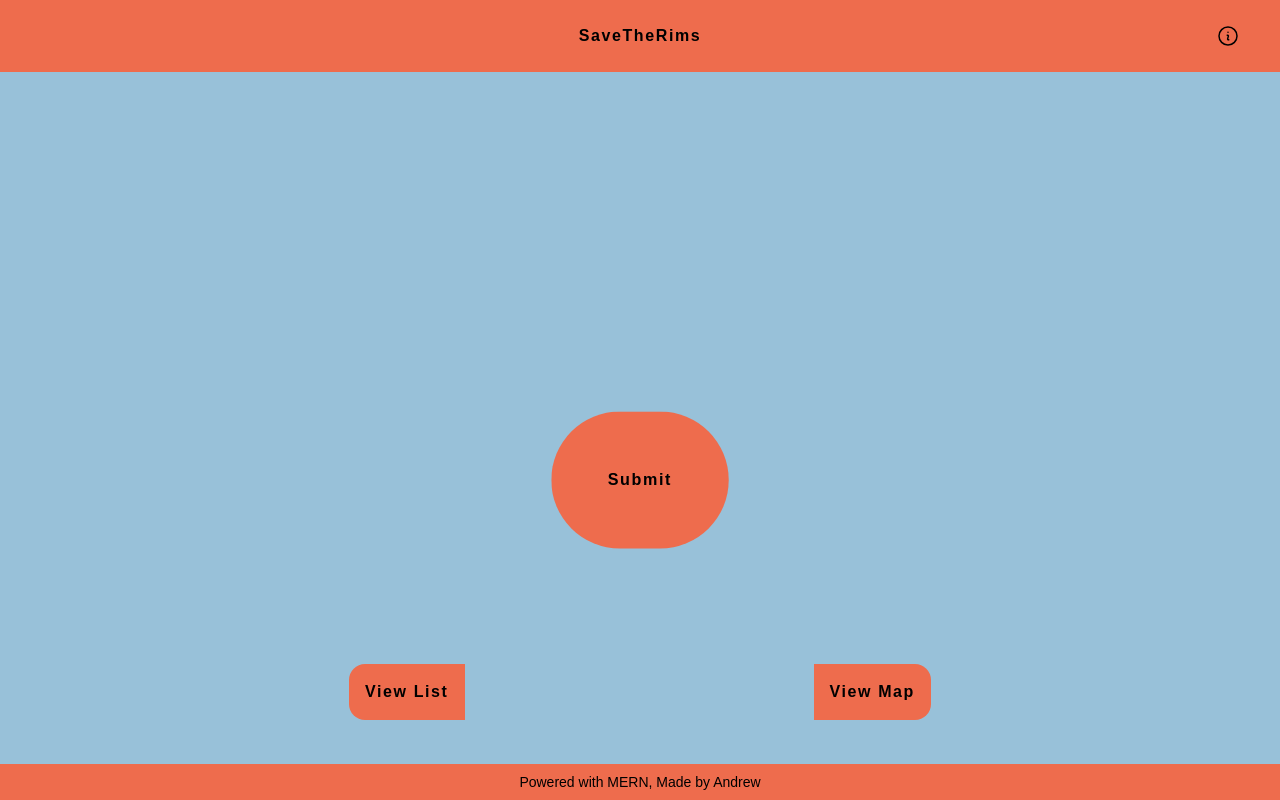
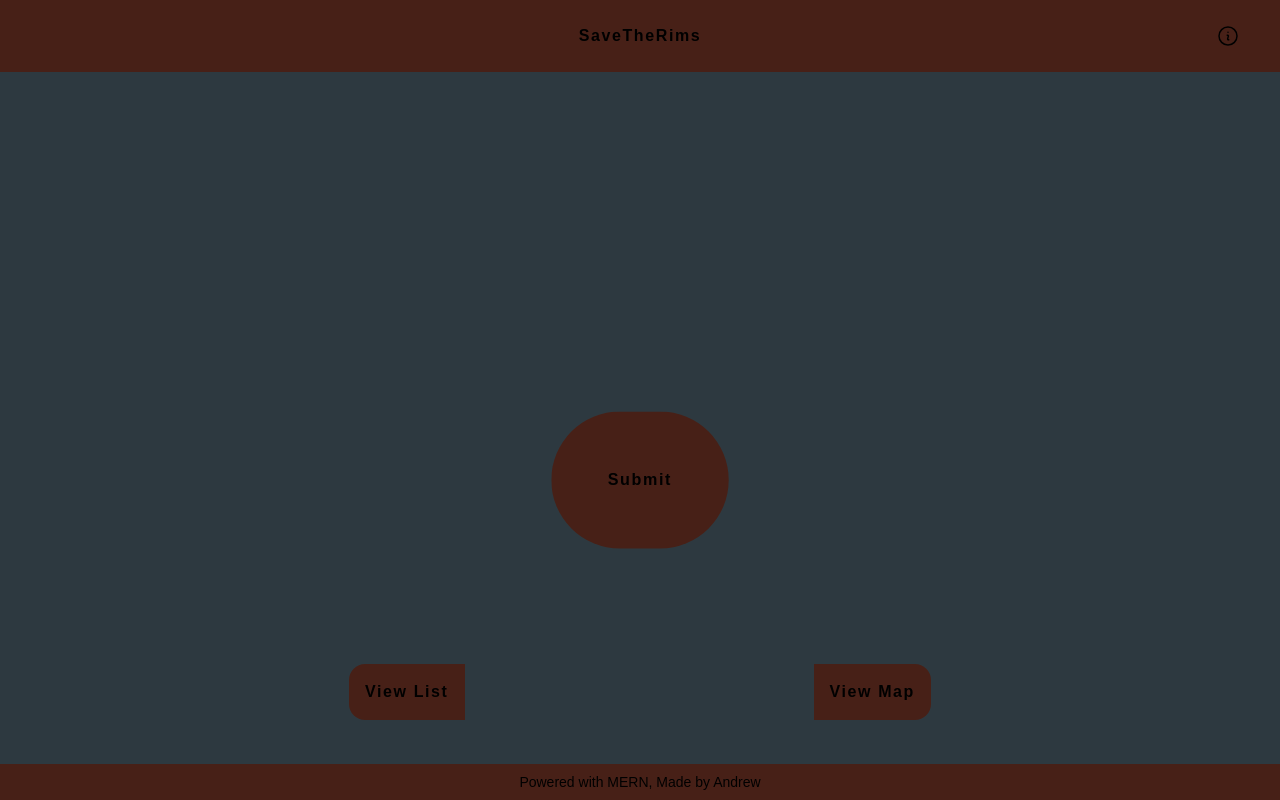
Before and after one commit to asaganda/savetherims_frontend, a React (Create React App) app: page / in a window 1280 px wide. Built offline with nearby package versions, Linux system fonts and the light colour scheme; no server answers.

Commit message:
add gray opacity when screen 500px min width

```diff
--- a/public/index.html
+++ b/public/index.html
@@ -28,6 +28,7 @@
   </head>
   <body class="bg-light_gray">
     <noscript>You need to enable JavaScript to run this app.</noscript>
+    <div class="no-desktop"></div>
     <div id="root"></div>
     <!--
       This HTML file is a template.
--- a/src/App.css
+++ b/src/App.css
@@ -53,3 +53,13 @@ body {
   50% { transform: scale(1.1); }
   100% { transform: scale(1); }
 }
+
+@media (min-width: 500px) {
+  .no-desktop {
+    position: absolute; /* Sit on top of the page content */
+    width: 100%;
+    height: 100%;
+    background-color: rgba(0,0,0,0.7); /* Black background with opacity */
+    z-index: 2;
+  }
+}
```
